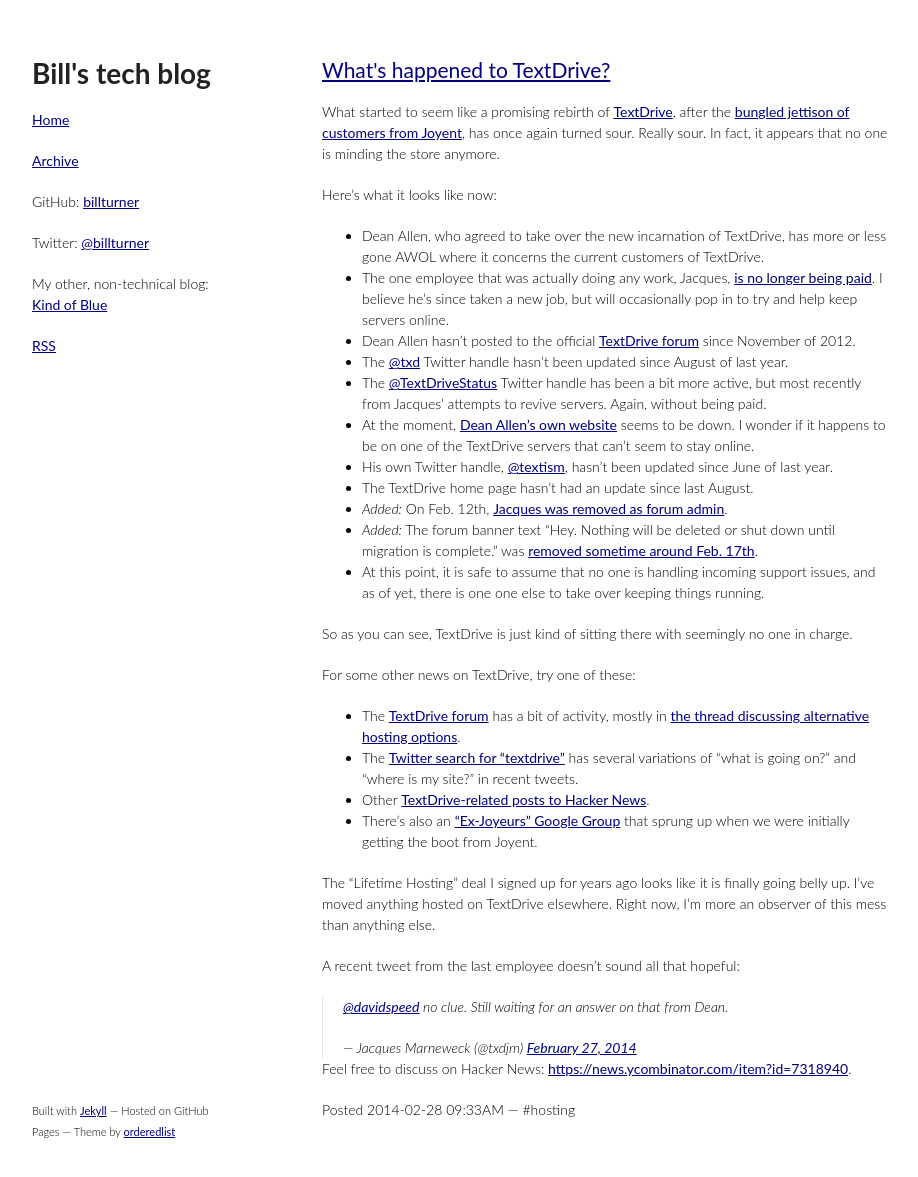
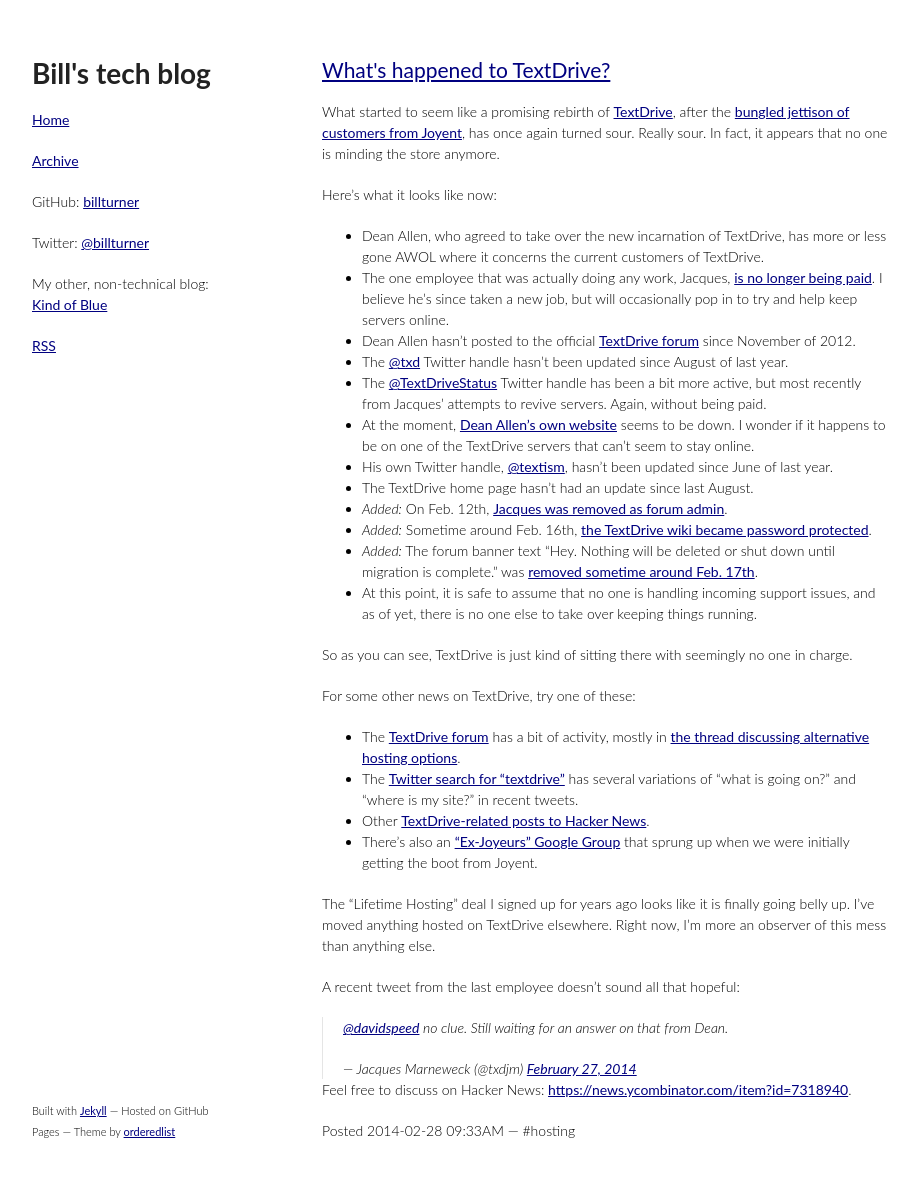
Before and after one commit to billturner/billturner.github.io, a Jekyll site: the page built from _posts/2014/2014-02-28-whats-happened-to-textdrive.markdown, in a window 1280 px wide and 1211 px high. Shown: the top 1177 px of the window, without its empty margins (178-1096 px from the left). Built offline with Jekyll 4.4.1, drawn with Linux system fonts in a browser that asks for light colours; Markdown is read by kramdown in place of the engine named in the settings; comment, search, counter and statistics services are not loaded.

Commit message:
Adding a couple more points to TxD post

```diff
--- a/_posts/2014/2014-02-28-whats-happened-to-textdrive.markdown
+++ b/_posts/2014/2014-02-28-whats-happened-to-textdrive.markdown
@@ -19,8 +19,9 @@
   * His own Twitter handle, [@textism](http://twitter.com/textism "Dean Allen's Twitter stream"), hasn't been updated since June of last year.
   * The TextDrive home page hasn't had an update since last August.
   * _Added:_ On Feb. 12th, [Jacques was removed as forum admin](http://discuss.textdrive.com/viewtopic.php?pid=8084#p8084).
+  * _Added:_ Sometime around Feb. 16th, [the TextDrive wiki became password protected](http://discuss.textdrive.com/viewtopic.php?id=947).
   * _Added:_ The forum banner text "Hey. Nothing will be deleted or shut down until migration is complete." was [removed sometime around Feb. 17th](http://discuss.textdrive.com/viewtopic.php?pid=8146#p8146).
-  * At this point, it is safe to assume that no one is handling incoming support issues, and as of yet, there is one one else to take over keeping things running.
+  * At this point, it is safe to assume that no one is handling incoming support issues, and as of yet, there is no one else to take over keeping things running.
 
 So as you can see, TextDrive is just kind of sitting there with seemingly no one in charge.
 
```
